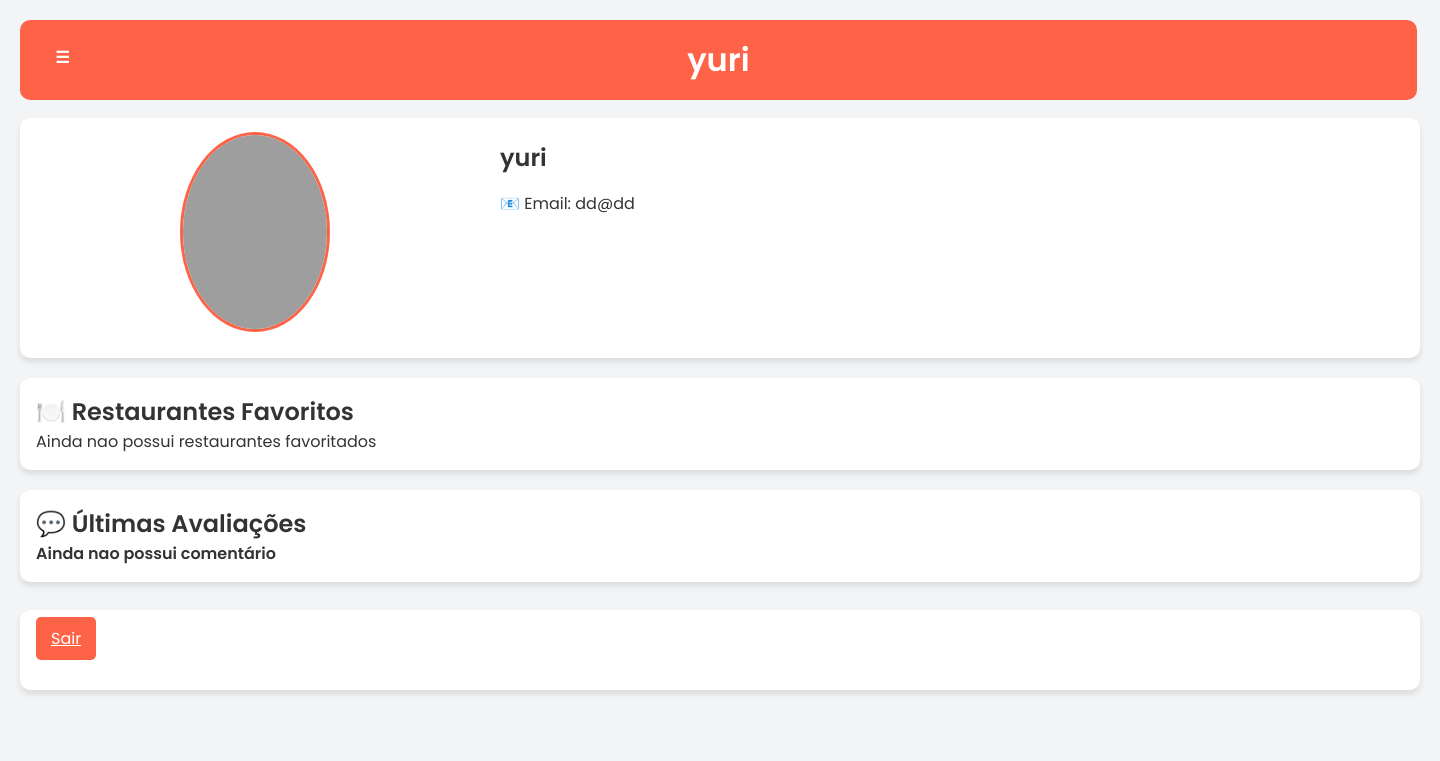
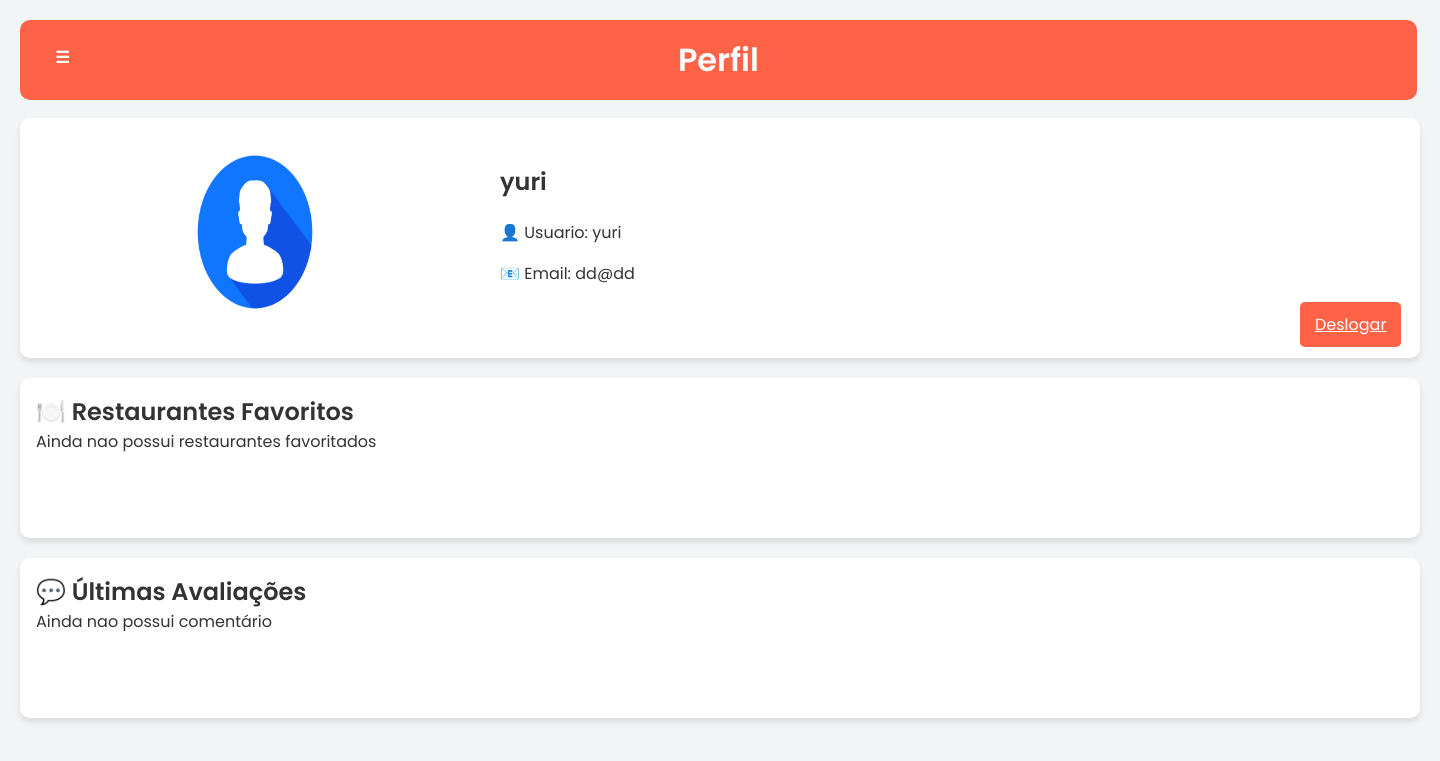
Before and after one commit to y123yuri/Projeto-Full-Stack-Orienta-o-a-objetos, a Flask app: page /perfil in a window 1440 px wide. Shown: the top 761 px of the page. Run offline with Flask 3, Linux system fonts and the light colour scheme; a user stored in the database is signed in; grey boxes are pictures that could not be loaded.

Commit message:
front end

```diff
--- a/Projeto/app/routes.py
+++ b/Projeto/app/routes.py
@@ -4,6 +4,8 @@ from app.models.tables import *
 from werkzeug.security import check_password_hash, generate_password_hash
 import json
 import re
+from flask_socketio import SocketIO
+
 
 @app.route('/')
 @app.route('/home')
--- a/Projeto/app/static/css/perfil.css
+++ b/Projeto/app/static/css/perfil.css
@@ -79,19 +79,20 @@ body {
 }
 .reviews {
   padding: 1em;
+  height: 10em;
 }
 .avatar {
   display: flex;
   width: 150px;
   height: 200px;
   border-radius: 50%;
-  border: 3px solid #ff6347;
+  border: none;
   margin-left: 10em;
   margin-top: 1%;
 }
 .profile-username {
-  margin-top: -8em;
-  margin-left: 20em;
+  margin-top: -7em;
+  margin-left: 30em;
 }
 .profile {
   margin-left: 30em;
@@ -99,6 +100,12 @@ body {
 }
 .profile-info {
   height: 15em;
+}
+
+.nome {
+  position: absolute;
+  margin-left: 20em;
+  margin-top: -7em;
 }
 button {
   background: #ff6347;
@@ -147,6 +154,7 @@ button:hover {
   flex-direction: column;
   justify-content: left;
   padding: 1em;
+  height: 10em;
 }
 /* Estiliza o botão de abrir */
 .open-modal {
@@ -219,6 +227,7 @@ button:hover {
   text-decoration: underline;
 }
 .botao_logout {
+  position: absolute;
   background: #ff6347;
   color: white;
   padding: 10px 15px;
@@ -227,4 +236,6 @@ button:hover {
   cursor: pointer;
   font-size: 16px;
   transition: 0.3s;
+  margin-left: 80em;
+  margin-top: 1em;
 }
--- a/Projeto/app/templates/cadastro.html
+++ b/Projeto/app/templates/cadastro.html
@@ -14,6 +14,10 @@
         alert(message);
       }
     </script>
+    <link
+    rel="shortcut icon"
+    href="../static/images/pizza.png"
+    type="images/x-icon" />
   </head>
   <body>
     {% with messages = get_flashed_messages(with_categories=true) %} {% if
--- a/Projeto/app/templates/home.html
+++ b/Projeto/app/templates/home.html
@@ -7,6 +7,10 @@
     <link
       rel="stylesheet"
       href="{{ url_for('static', filename='css/home.css') }}" />
+      <link
+      rel="shortcut icon"
+      href="../static/images/pizza.png"
+      type="images/x-icon" />
   </head>
   <body>
     <div class="titulo">
--- a/Projeto/app/templates/perfil.html
+++ b/Projeto/app/templates/perfil.html
@@ -5,10 +5,14 @@
     <meta name="viewport" content="width=device-width, initial-scale=1.0" />
     <title>Perfil</title>
     <link rel="stylesheet" href="/static/css/perfil.css" />
+    <link
+      rel="shortcut icon"
+      href="../static/images/pizza.png"
+      type="images/x-icon" />
   </head>
   <body>
     <div id="box_titulo">
-      <h1 class="escrita">{{ usuario.name }}</h1>
+      <h1 class="escrita">Perfil</h1>
       <button class="open-modal" onclick="openModal()">☰</button>
 
       <div class="modal" id="menuModal">
@@ -35,12 +39,13 @@
     <main class="content">
       <section class="profile-info">
         <img
-          src="/static/images/user-avatar.png"
+          src="{{ url_for('static', filename='../static/images/pessoa.jpg') }}"
           alt="Foto de perfil"
           class="avatar" />
-        <h2 class="profile-username">{{ usuario.username }}</h2>
+        <h1 class="nome">{{ usuario.name }}</h1>
+        <p class="profile-username">👤 Usuario: {{ usuario.username }}</p>
         <p class="profile">📧 Email: {{ usuario.email }}</p>
-
+        <a class="botao_logout" href="{{ url_for('logout') }}">Deslogar</a>
       </section>
 
       <section class="favorites">
@@ -52,16 +57,9 @@
 
       <section class="reviews">
         <h2>💬 Últimas Avaliações</h2>
-        <div class="comment">
-          <strong>Ainda nao possui comentário</strong>
-        </div>
-
+        <div class="comment">Ainda nao possui comentário</div>
       </section>
     </main>
-
-    <div class="account-settings">
-      <a class="botao_logout" href="{{ url_for('logout') }}">Sair</a>
-    </div>
 
     <script src="/static/js/perfil.js"></script>
   </body>
--- a/Projeto/app/templates/restaurante.html
+++ b/Projeto/app/templates/restaurante.html
@@ -6,6 +6,10 @@
     <title>Nome do Restaurante - Avaliação e Comentários</title>
     <link rel="stylesheet" href="/static/css/restaurante.css" />
   </head>
+  <link
+      rel="shortcut icon"
+      href="../static/images/pizza.png"
+      type="images/x-icon" />
   <body>
     <header>
       <!-- Botão de favorito -->
```
Also changed, not shown: Projeto/app/funcoes.py (added), Projeto/app/static/images/pessoa.jpg (added).
